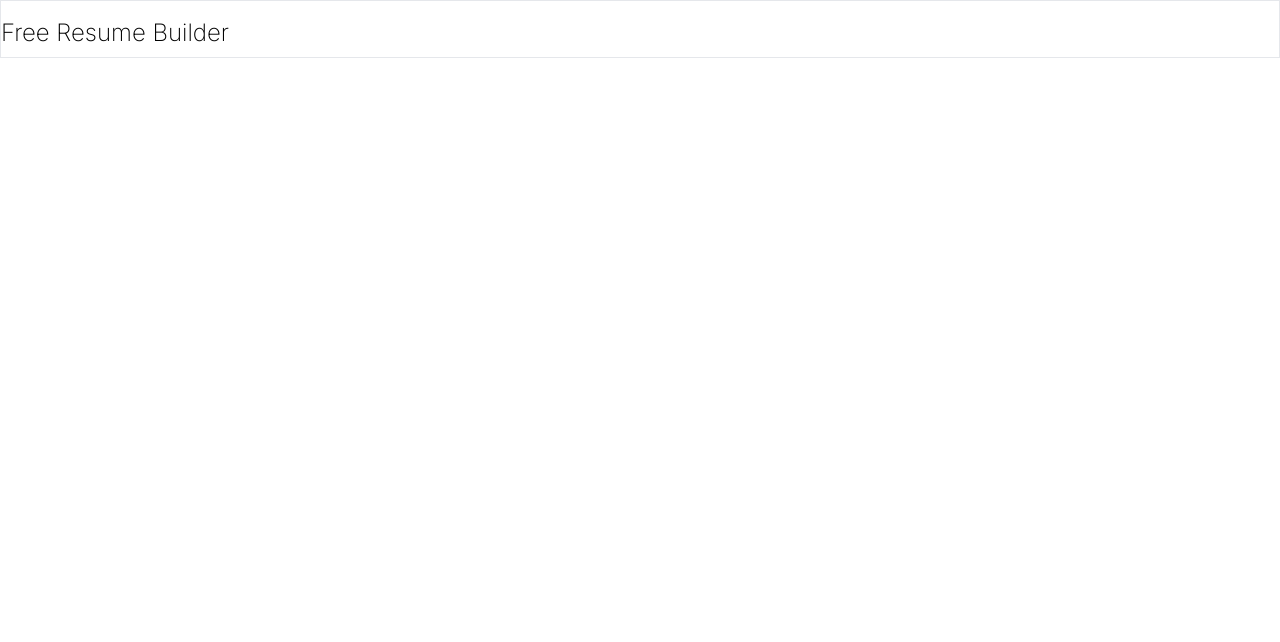
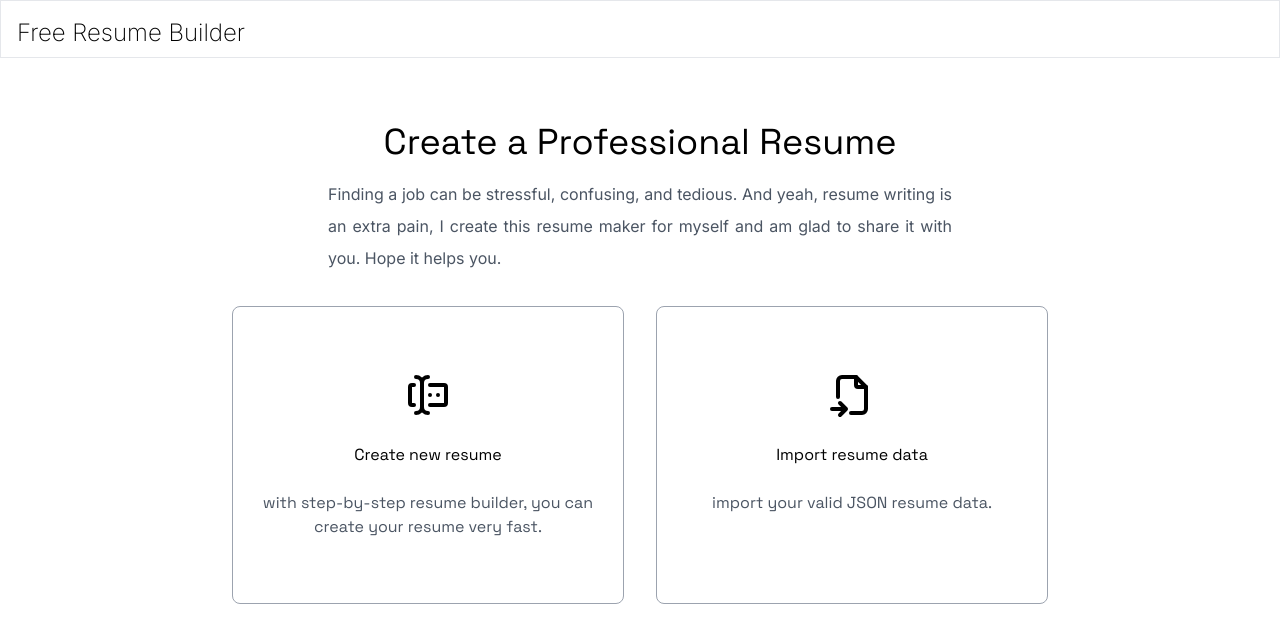
Before and after one commit to alrramezani/resume-builder, a Next.js app: page / in a window 1280 px wide. Shown: the top 642 px of the page. Built offline with nearby package versions, Linux system fonts and the light colour scheme.

Commit message:
home page

```diff
--- a/app/globals.css
+++ b/app/globals.css
@@ -1,3 +1,9 @@
 @tailwind base;
 @tailwind components;
 @tailwind utilities;
+
+@layer base {
+  body {
+    @apply font-sans;
+  }
+}
--- a/app/layout.tsx
+++ b/app/layout.tsx
@@ -1,6 +1,6 @@
 import './globals.css'
 import type { Metadata } from 'next'
-import { Inter, Open_Sans } from 'next/font/google'
+import { Inter, Open_Sans,Space_Grotesk } from 'next/font/google'
 
 const inter = Inter({
   subsets: ['latin'],
@@ -12,6 +12,11 @@ const open_sans = Open_Sans({
   subsets: ['latin'],
   display: 'swap',
   variable: '--font-open-sans',
+})
+const space_grotesk = Space_Grotesk({
+  subsets: ['latin'],
+  display: 'swap',
+  variable: '--font-space-grotesk',
 })
 
 export const metadata: Metadata = {
@@ -26,7 +31,7 @@ export default function RootLayout({
 }) {
   return (
     <html lang="en">
-      <body className={`${inter.variable} ${open_sans.variable}`}>{children}</body>
+      <body className={`${inter.variable} ${open_sans.variable} ${space_grotesk.variable}`}>{children}</body>
     </html>
   )
 }
--- a/app/page.tsx
+++ b/app/page.tsx
@@ -1,11 +1,41 @@
 import Header from "@/components/header";
+import { TbForms, TbFileImport } from "react-icons/tb";
 export default function Home() {
+  const cardStyle =
+    "w-full md:w-[35%] cursor-pointer rounded-lg font-grotesk border border-gray-400 py-6 md:py-16 px-6 transition-all hover:bg-gray-100 text-center";
   return (
     <main className="">
-      <Header
-        title="Free Resume Builder"
-        progress={0}
-      />
+      <Header title="Free Resume Builder" progress={0} />
+      <div className="container px-4">
+        <div className=" pt-16 text-center">
+          <h1 className=" font-grotesk mb-4 text-2xl md:text-4xl">
+            Create a Professional Resume
+          </h1>
+          <div className="w-full md:w-2/4 text-gray-600 text leading-8 m-auto text-justify">
+            Finding a job can be stressful, confusing, and tedious. And yeah,
+            resume writing is an extra pain, I create this resume maker for
+            myself and am glad to share it with you. Hope it helps you.
+          </div>
+        </div>
+
+        <div className="flex md:px-16 py-8 justify-center gap-8 flex-wrap">
+          <div className={cardStyle}>
+            <TbForms className=" text-5xl inline-block" />
+            <h5 className=" my-6 text-bold">Create new resume</h5>
+            <div className=" text-gray-600">
+              with step-by-step resume builder, you can create your resume very
+              fast.
+            </div>
+          </div>
+          <div className={cardStyle}>
+            <TbFileImport className=" text-5xl inline-block" />
+            <h5 className=" my-6 text-bold">Import resume data</h5>
+            <div className=" text-gray-600">
+              import your valid JSON resume data.
+            </div>
+          </div>
+        </div>
+      </div>
     </main>
   );
 }
--- a/components/header.tsx
+++ b/components/header.tsx
@@ -9,7 +9,7 @@ const Header = ({ title, caption, progress }: IHeader) => {
     <header
       className={`w-full relative border border-b-gray-200 pt-4 pb-2 before:content:[''] before:bg-black before:absolute before:bottom-[-1px] before:left-0 before:shadow before:h-[1px] ${bw}`}
     >
-      <div className="container font-sans font-extralight">
+      <div className="container font-sans font-extralight px-4">
         <h1 className="text-2xl">{title}</h1>
         {caption && <h3 className="text-xl text-gray-600">{caption}</h3>}
       </div>
--- a/package.json
+++ b/package.json
@@ -19,6 +19,7 @@
     "postcss": "8.4.26",
     "react": "18.2.0",
     "react-dom": "18.2.0",
+    "react-icons": "^4.10.1",
     "tailwindcss": "3.3.3",
     "typescript": "5.1.6"
   }
--- a/tailwind.config.js
+++ b/tailwind.config.js
@@ -12,7 +12,8 @@ module.exports = {
     extend: {
       fontFamily: {
         sans: ['var(--font-inter)'],
-        resume:['var(--font-open-sans)']
+        resume:['var(--font-open-sans)'],
+        grotesk:['var(--font-space-grotesk)'],
       },
     },
   },
```
Also changed, not shown: 1 other file (tests, documents, lock files or other folders).
